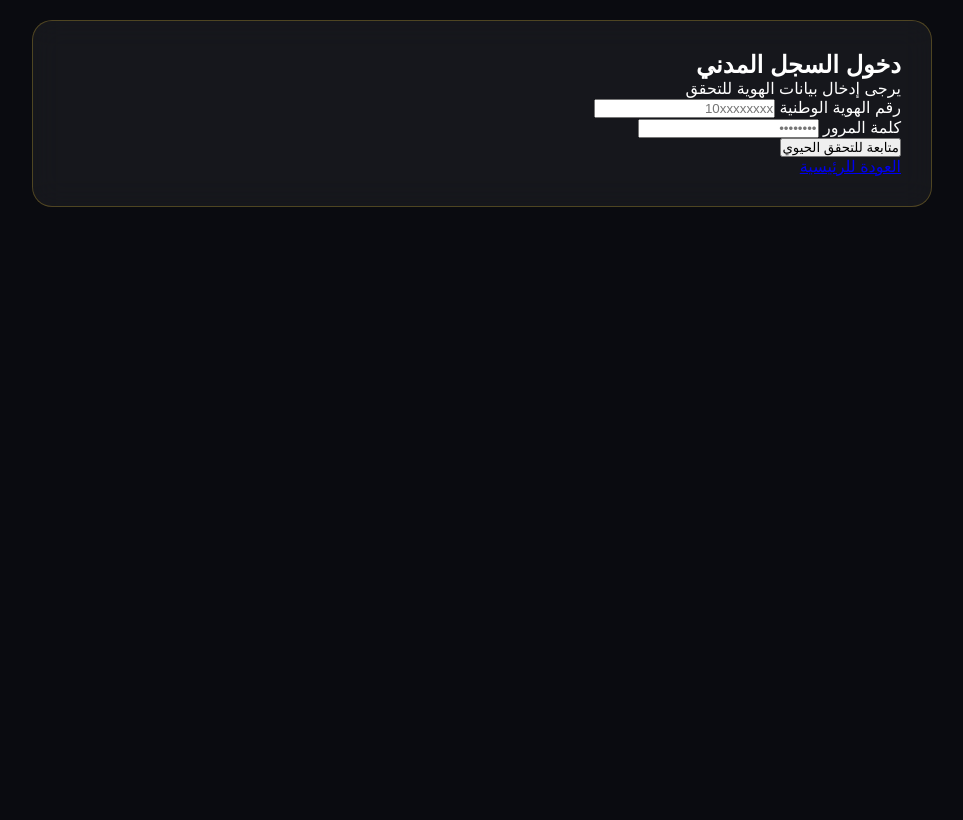
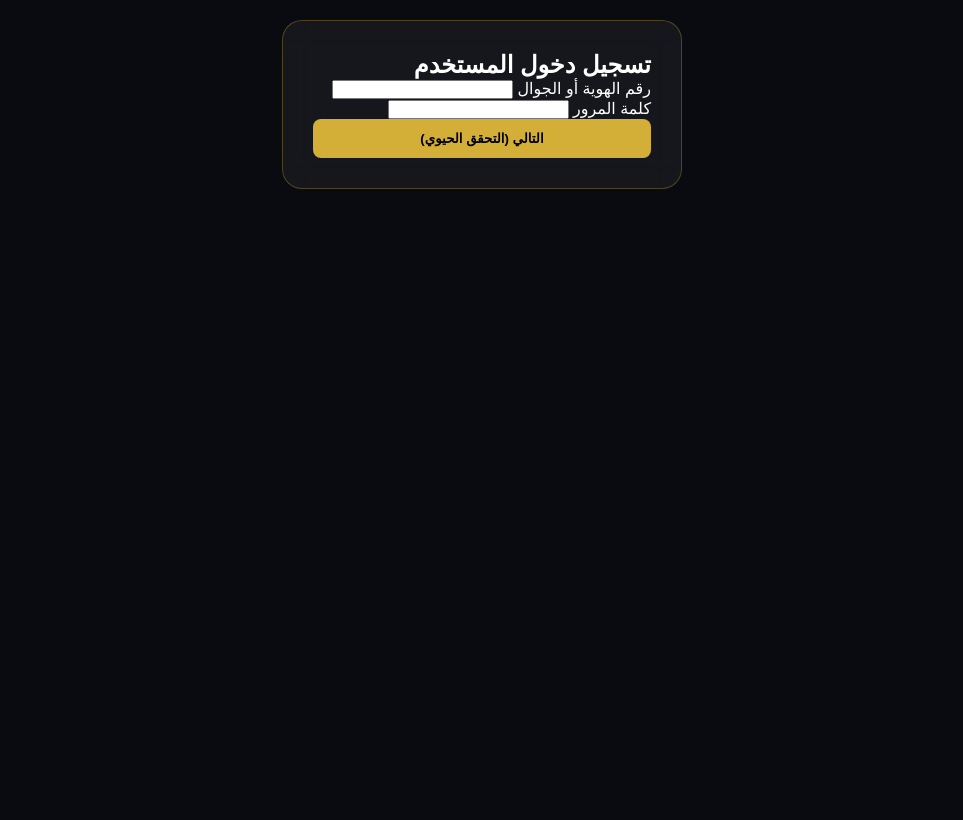
Before and after one commit to sosaskze143/Shadow-Ministry, a Flask app: page /user_login in a window 1280 px wide. Shown: the whole page, without its empty margins (158-1121 px from the left). Run offline with Flask 3, Linux system fonts and the light colour scheme.

Commit message:
Update user_login.html

```diff
--- a/templates/user_login.html
+++ b/templates/user_login.html
@@ -1,34 +1,24 @@
 <!DOCTYPE html>
 <html lang="ar" dir="rtl">
 <head>
-    <meta charset="UTF-8">
-    <title>تسجيل الدخول | وزارة الظلال</title>
-    <link rel="stylesheet" href="{{ url_for('static', filename='css/style.css') }}">
-    <link rel="manifest" href="{{ url_for('manifest') }}">
-<meta name="theme-color" content="#d4af37">
+    <link rel="stylesheet" href="/static/css/style.css">
+    <title>دخول المواطنين</title>
 </head>
-<body class="bg-auth">
-    <div class="auth-wrapper">
-        <div class="glass-card auth-box">
-            <div class="auth-header">
-                <i class="fas fa-fingerprint gold-text icon-lg"></i>
-                <h2>دخول السجل المدني</h2>
-                <p>يرجى إدخال بيانات الهوية للتحقق</p>
-            </div>
-            <form action="/user_login" method="POST" class="smart-form">
-                <div class="input-field">
-                    <label><i class="fas fa-id-card"></i> رقم الهوية الوطنية</label>
-                    <input type="text" name="id_number" placeholder="10xxxxxxxx" required>
+<body>
+    <div class="flex-center" style="height: 100vh;">
+        <div class="glass-card" style="width: 400px;">
+            <h2 class="text-center gold-text">تسجيل دخول المستخدم</h2>
+            <form action="/user_login" method="POST" class="mt-20">
+                <div class="form-group">
+                    <label>رقم الهوية أو الجوال</label>
+                    <input type="text" name="identifier" required>
                 </div>
-                <div class="input-field">
-                    <label><i class="fas fa-lock"></i> كلمة المرور</label>
-                    <input type="password" name="password" placeholder="••••••••" required>
+                <div class="form-group">
+                    <label>كلمة المرور</label>
+                    <input type="password" name="password" required>
                 </div>
-                <button type="submit" class="btn-gold-block">متابعة للتحقق الحيوي</button>
+                <button type="submit" class="btn-gold" style="width: 100%;">التالي (التحقق الحيوي)</button>
             </form>
-            <div class="auth-footer">
-                <a href="/">العودة للرئيسية</a>
-            </div>
         </div>
     </div>
 </body>
```
